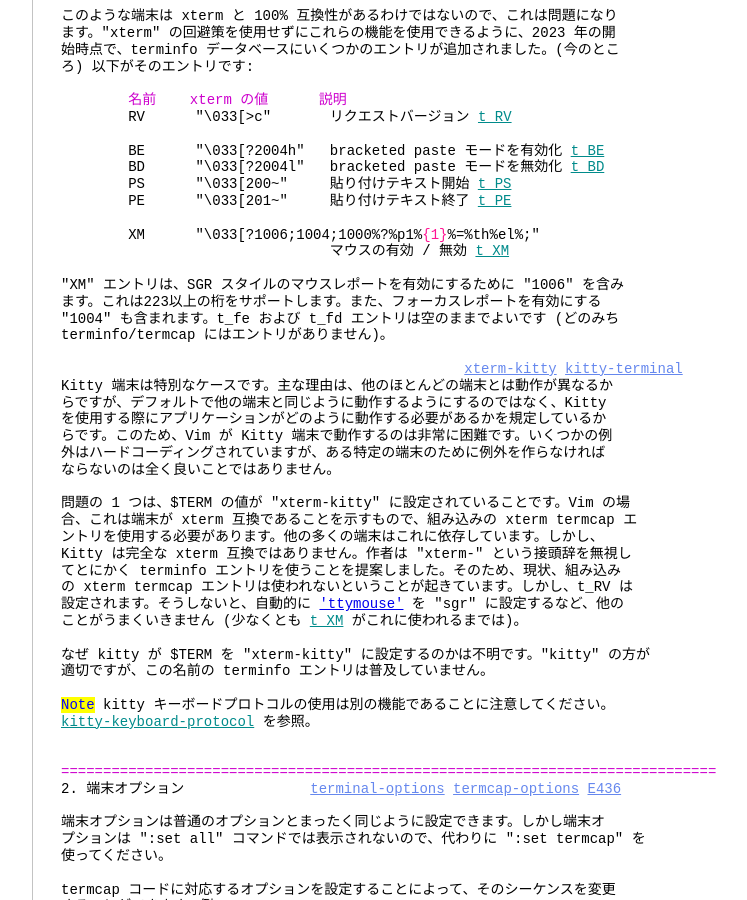
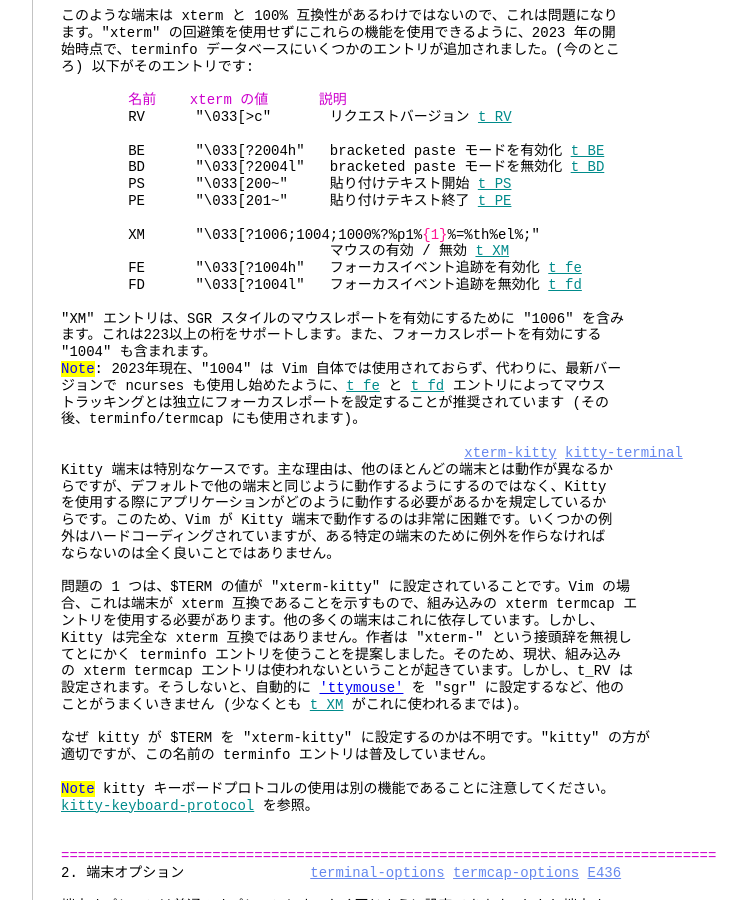
Before and after one commit to vim-jp/vimdoc-ja, a Jekyll site: the page built from term.html, in a window 1280 px wide and 900 px high, scrolled down 5482 px. Shown: the whole window, without its empty margins (340-1087 px from the left). Built offline with Jekyll 4.4.1, drawn with Linux system fonts in a browser that asks for light colours; nearby versions of some CDN libraries; comment, search, counter and statistics services are not loaded; some of the changed text lies outside the part shown.

Commit message:
Generated by GitHub workflow 6841329924
https://github.com/vim-jp/vimdoc-ja-working/actions/runs/6841329924

```diff
--- a/term.html
+++ b/term.html
@@ -3,7 +3,7 @@ layout: vimdoc
 helpname: 'term'
 ---
 <div id='vimCodeElement'>
-<a class="Constant" href="term.html" name="term.txt">term.txt</a>&nbsp;&nbsp;&nbsp;&nbsp;&nbsp;&nbsp;For&nbsp;<span class="Identifier">Vim バージョン 9.0.</span>&nbsp;&nbsp;Last change: 2023 Oct 25<br>
+<a class="Constant" href="term.html" name="term.txt">term.txt</a>&nbsp;&nbsp;&nbsp;&nbsp;&nbsp;&nbsp;For&nbsp;<span class="Identifier">Vim バージョン 9.0.</span>&nbsp;&nbsp;Last change: 2023 Nov 04<br>
 <br>
 <br>
 &nbsp;&nbsp;&nbsp;&nbsp;&nbsp;&nbsp;&nbsp;&nbsp;&nbsp;&nbsp;&nbsp;&nbsp;&nbsp;&nbsp;&nbsp;&nbsp;<span class="Identifier">VIMリファレンスマニュアル&nbsp;&nbsp;&nbsp;&nbsp;by Bram Moolenaar</span><br>
@@ -332,11 +332,16 @@ Vim がシーケンス&nbsp;<a class="Identifier" href="term.html#t_RV">t_RV</a>
 <br>
 &nbsp;&nbsp;&nbsp;&nbsp;&nbsp;&nbsp;&nbsp;&nbsp;XM&nbsp;&nbsp;&nbsp;&nbsp;&nbsp;&nbsp;&quot;\033[?1006;1004;1000%?%p1%<span class="Special">{1}</span>%=%th%el%;&quot;<br>
 &nbsp;&nbsp;&nbsp;&nbsp;&nbsp;&nbsp;&nbsp;&nbsp;&nbsp;&nbsp;&nbsp;&nbsp;&nbsp;&nbsp;&nbsp;&nbsp;&nbsp;&nbsp;&nbsp;&nbsp;&nbsp;&nbsp;&nbsp;&nbsp;&nbsp;&nbsp;&nbsp;&nbsp;&nbsp;&nbsp;&nbsp;&nbsp;マウスの有効 / 無効&nbsp;<a class="Identifier" href="term.html#t_XM">t_XM</a><br>
+&nbsp;&nbsp;&nbsp;&nbsp;&nbsp;&nbsp;&nbsp;&nbsp;FE&nbsp;&nbsp;&nbsp;&nbsp;&nbsp;&nbsp;&quot;\033[?1004h&quot;&nbsp;&nbsp; フォーカスイベント追跡を有効化&nbsp;<a class="Identifier" href="term.html#t_fe">t_fe</a><br>
+&nbsp;&nbsp;&nbsp;&nbsp;&nbsp;&nbsp;&nbsp;&nbsp;FD&nbsp;&nbsp;&nbsp;&nbsp;&nbsp;&nbsp;&quot;\033[?1004l&quot;&nbsp;&nbsp; フォーカスイベント追跡を無効化&nbsp;<a class="Identifier" href="term.html#t_fd">t_fd</a><br>
 <br>
 &quot;XM&quot; エントリは、SGR スタイルのマウスレポートを有効にするために &quot;1006&quot; を含み<br>
 ます。これは223以上の桁をサポートします。また、フォーカスレポートを有効にする<br>
-&quot;1004&quot; も含まれます。t_fe および t_fd エントリは空のままでよいです (どのみち<br>
-terminfo/termcap にはエントリがありません)。<br>
+&quot;1004&quot; も含まれます。<br>
+<span class="Todo">Note</span>: 2023年現在、&quot;1004&quot; は Vim 自体では使用されておらず、代わりに、最新バー<br>
+ジョンで ncurses も使用し始めたように、<a class="Identifier" href="term.html#t_fe">t_fe</a>&nbsp;と&nbsp;<a class="Identifier" href="term.html#t_fd">t_fd</a>&nbsp;エントリによってマウス<br>
+トラッキングとは独立にフォーカスレポートを設定することが推奨されています (その<br>
+後、terminfo/termcap にも使用されます)。<br>
 <br>
 &nbsp;&nbsp;&nbsp;&nbsp;&nbsp;&nbsp;&nbsp;&nbsp;&nbsp;&nbsp;&nbsp;&nbsp;&nbsp;&nbsp;&nbsp;&nbsp;&nbsp;&nbsp;&nbsp;&nbsp;&nbsp;&nbsp;&nbsp;&nbsp;&nbsp;&nbsp;&nbsp;&nbsp;&nbsp;&nbsp;&nbsp;&nbsp;&nbsp;&nbsp;&nbsp;&nbsp;&nbsp;&nbsp;&nbsp;&nbsp;&nbsp;&nbsp;&nbsp;&nbsp;&nbsp;&nbsp;&nbsp;&nbsp;<a class="Constant" href="term.html#xterm-kitty" name="xterm-kitty">xterm-kitty</a>&nbsp;<a class="Constant" href="term.html#kitty-terminal" name="kitty-terminal">kitty-terminal</a><br>
 Kitty 端末は特別なケースです。主な理由は、他のほとんどの端末とは動作が異なるか<br>
```
